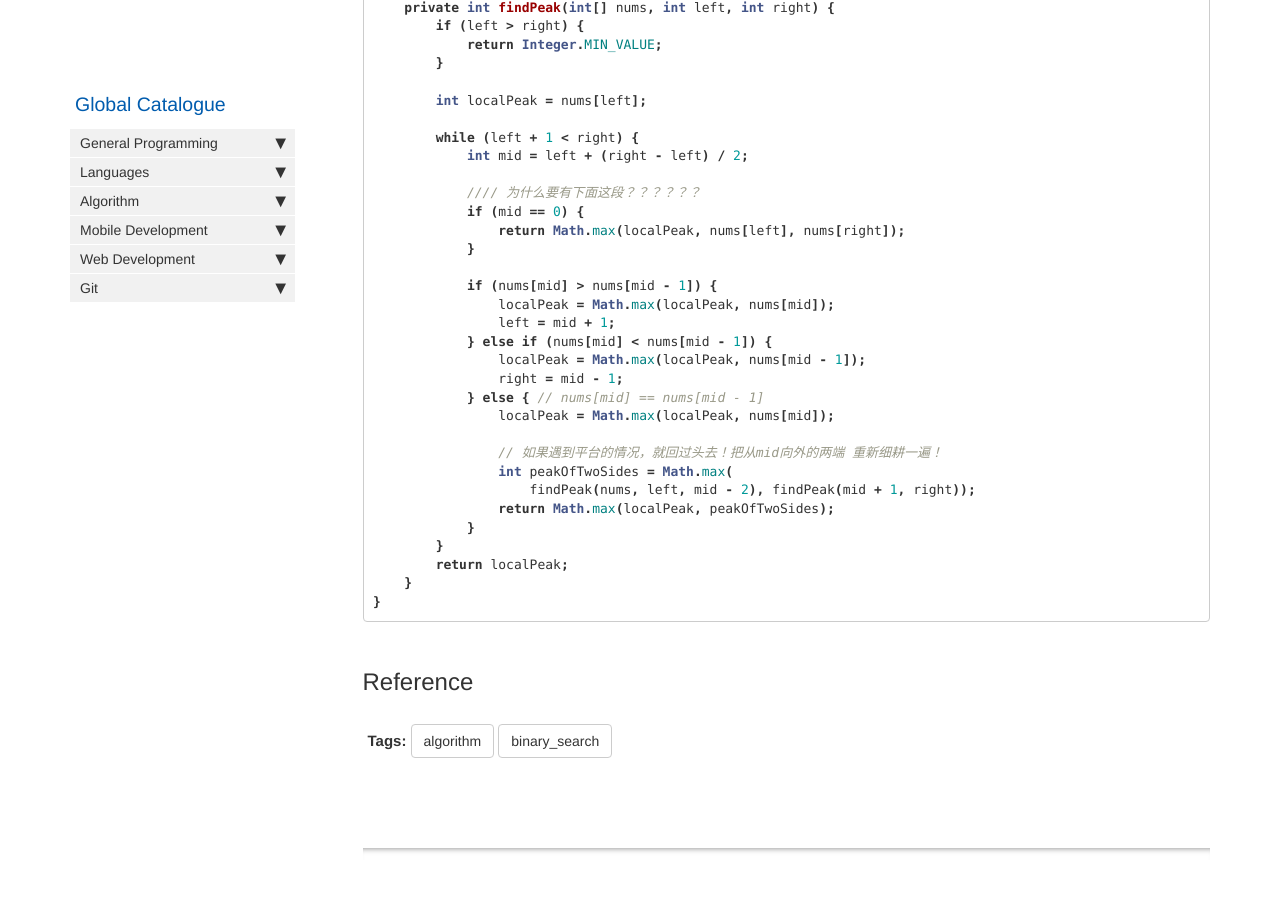
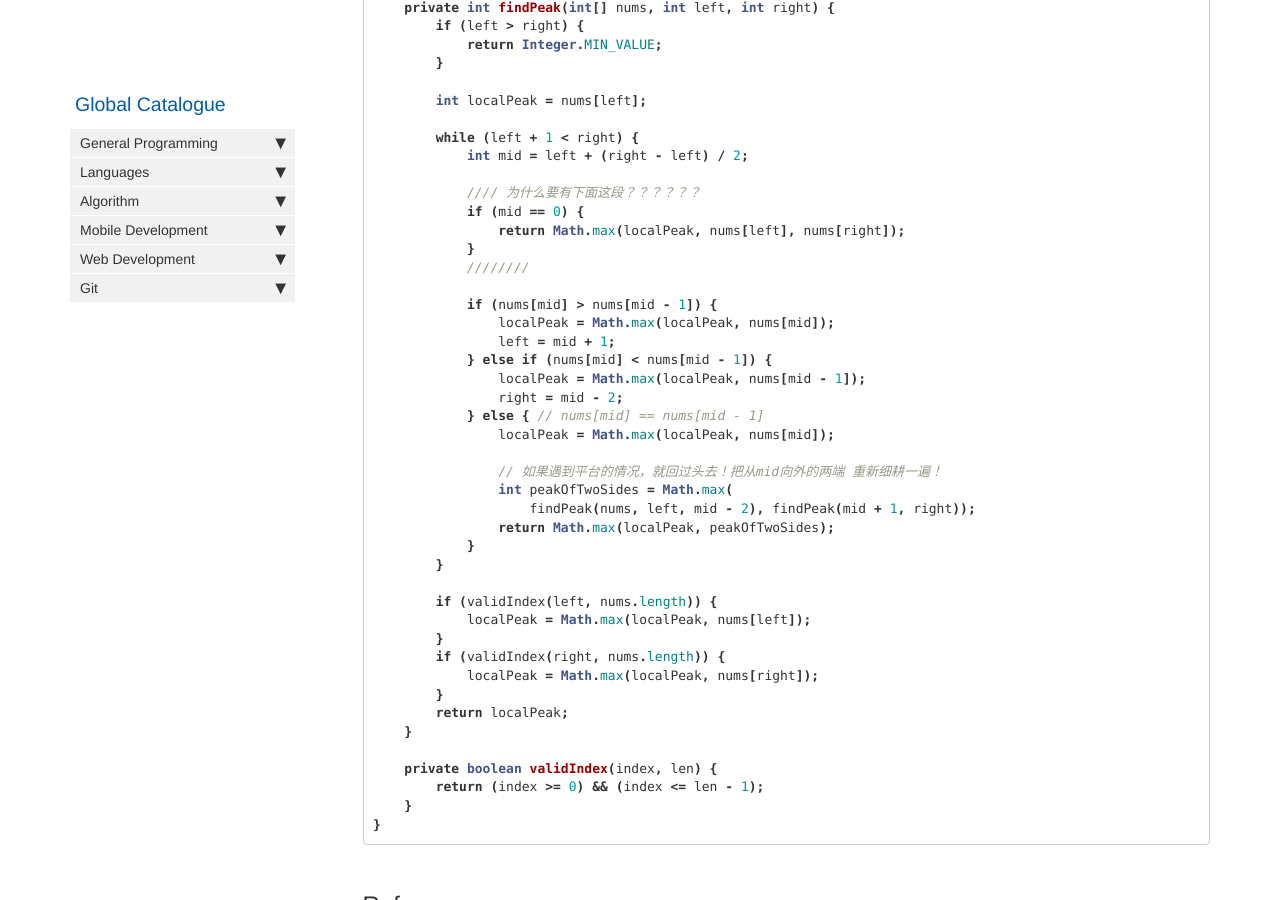
Before and after one commit to HungryOrc/hungryorc.github.io, a Jekyll site: the page built from pages/algorithm/algorithm_find_global_peak_in_A-shape_array_with_duplicates.md, in a window 1280 px wide and 900 px high, scrolled down 1423 px. Built offline with Jekyll 4.4.1, drawn with Linux system fonts in a browser that asks for light colours; nearby versions of some CDN libraries; comment, search, counter and statistics services are not loaded.

Commit message:
Update algorithm_find_global_peak_in_A-shape_array_with_duplicates.md

````diff
--- a/pages/algorithm/algorithm_find_global_peak_in_A-shape_array_with_duplicates.md
+++ b/pages/algorithm/algorithm_find_global_peak_in_A-shape_array_with_duplicates.md
@@ -71,13 +71,14 @@ class Solution {
             if (mid == 0) {
                 return Math.max(localPeak, nums[left], nums[right]);
             }
+            ////////
 
             if (nums[mid] > nums[mid - 1]) {
                 localPeak = Math.max(localPeak, nums[mid]);
                 left = mid + 1;
             } else if (nums[mid] < nums[mid - 1]) {
                 localPeak = Math.max(localPeak, nums[mid - 1]);
-                right = mid - 1;
+                right = mid - 2;
             } else { // nums[mid] == nums[mid - 1]
                 localPeak = Math.max(localPeak, nums[mid]);
 
@@ -87,7 +88,18 @@ class Solution {
                 return Math.max(localPeak, peakOfTwoSides);
             }
         }
+
+        if (validIndex(left, nums.length)) {
+            localPeak = Math.max(localPeak, nums[left]);
+        }
+        if (validIndex(right, nums.length)) {
+            localPeak = Math.max(localPeak, nums[right]);
+        }
         return localPeak;
+    }
+
+    private boolean validIndex(index, len) {
+        return (index >= 0) && (index <= len - 1);
     }
 }
 ```
````
